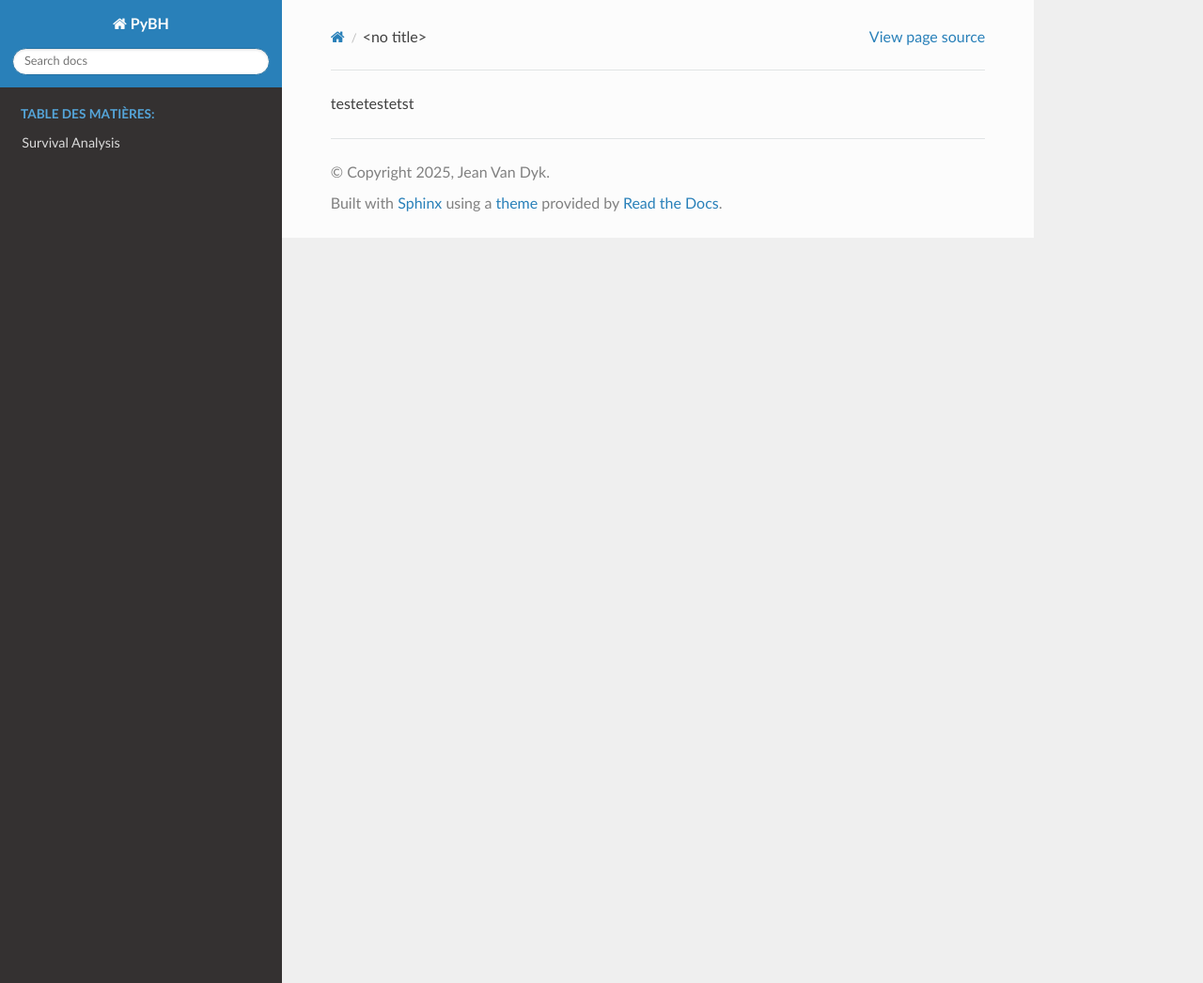
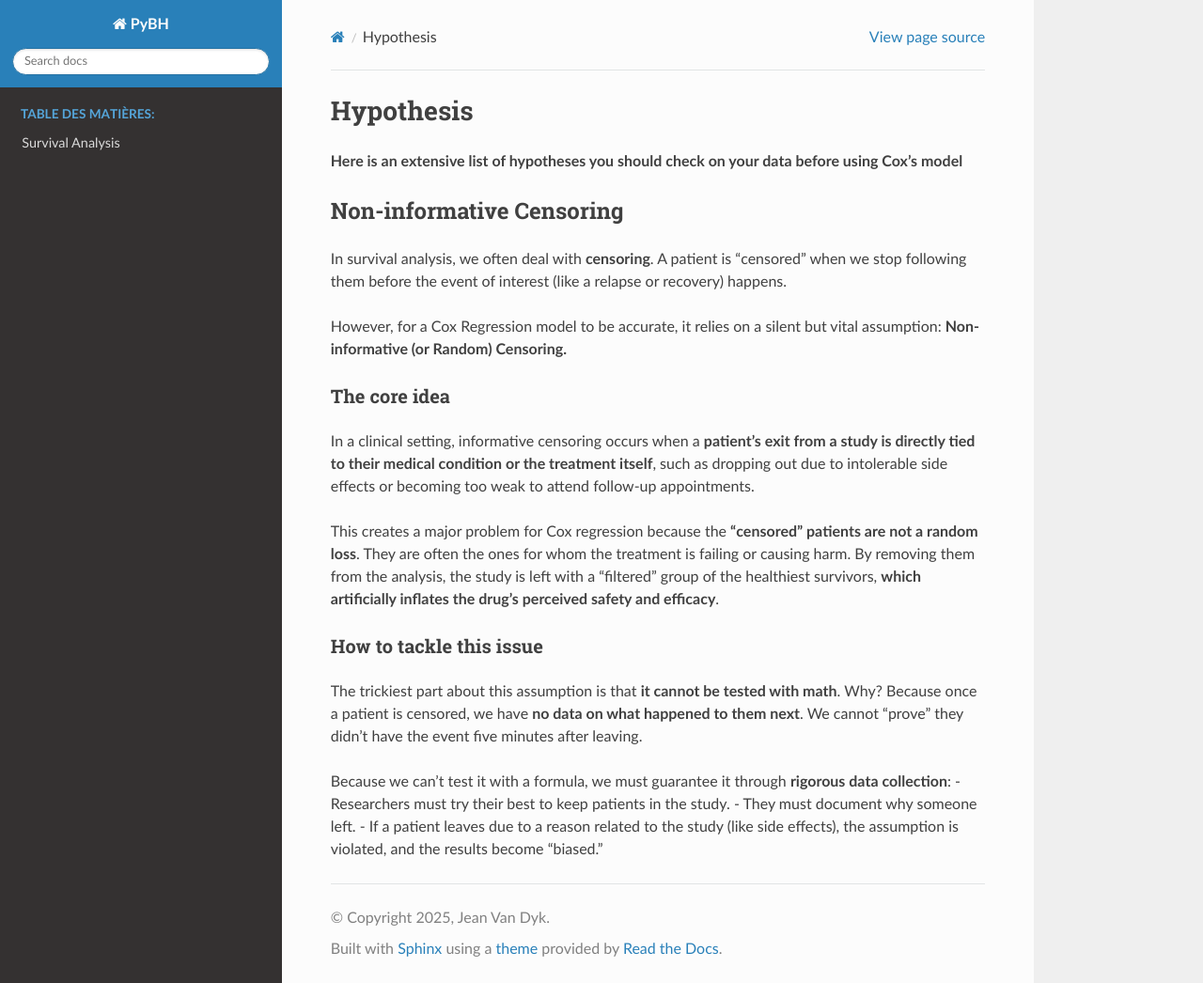
Before and after one commit to PyBHealth/PyBH, a Sphinx documentation site: the page built from docs/source/Survival_Analysis/Cox/Hypothesis.rst, in a window 1280 px wide and 1046 px high. Shown: the whole window at 94% size. Built offline with Sphinx 7.4.7 and the Read the Docs theme 3.1.0, drawn with Linux system fonts in a browser that asks for light colours.

Commit message:
Non informative Censoring

```diff
--- a/docs/source/Survival_Analysis/Cox/Hypothesis.rst
+++ b/docs/source/Survival_Analysis/Cox/Hypothesis.rst
@@ -1 +1,38 @@
-testetestetst
+Hypothesis
+==========
+
+**Here is an extensive list of hypotheses you should check on your data before using Cox's model**
+
+Non-informative Censoring
+-------------------------
+
+In survival analysis, we often deal with **censoring**. A patient is "censored" when we stop
+following them before the event of interest (like a relapse or recovery) happens.
+
+However, for a Cox Regression model to be accurate, it relies on a silent but vital assumption:
+**Non-informative (or Random) Censoring.**
+
+The core idea
+^^^^^^^^^^^^^
+
+In a clinical setting, informative censoring occurs when a **patient’s exit from a study is directly
+tied to their medical condition or the treatment itself**, such as dropping out due to intolerable
+side effects or becoming too weak to attend follow-up appointments.
+
+This creates a major problem for Cox regression because the **"censored" patients are not a
+random loss**. They are often the ones for whom the treatment is failing or causing harm.
+By removing them from the analysis, the study is left with a "filtered" group of the healthiest
+survivors, **which artificially inflates the drug's perceived safety and efficacy**.
+
+How to tackle this issue
+^^^^^^^^^^^^^^^^^^^^^^^^
+
+The trickiest part about this assumption is that **it cannot be tested with math**. Why? Because
+once a patient is censored, we have **no data on what happened to them next**. We cannot "prove"
+they didn't have the event five minutes after leaving.
+
+Because we can't test it with a formula, we must guarantee it through **rigorous data collection**:
+- Researchers must try their best to keep patients in the study.
+- They must document why someone left.
+- If a patient leaves due to a reason related to the study (like side effects), the assumption is
+violated, and the results become "biased."
--- a/docs/source/Survival_Analysis/index.rst
+++ b/docs/source/Survival_Analysis/index.rst
@@ -38,7 +38,7 @@ Available Methods
 -----------------
 
 .. toctree::
-   :maxdepth: 0
+   :maxdepth: 1
 
    Kaplan_Meier/Kaplan_Meier
    Cox/Cox
```
